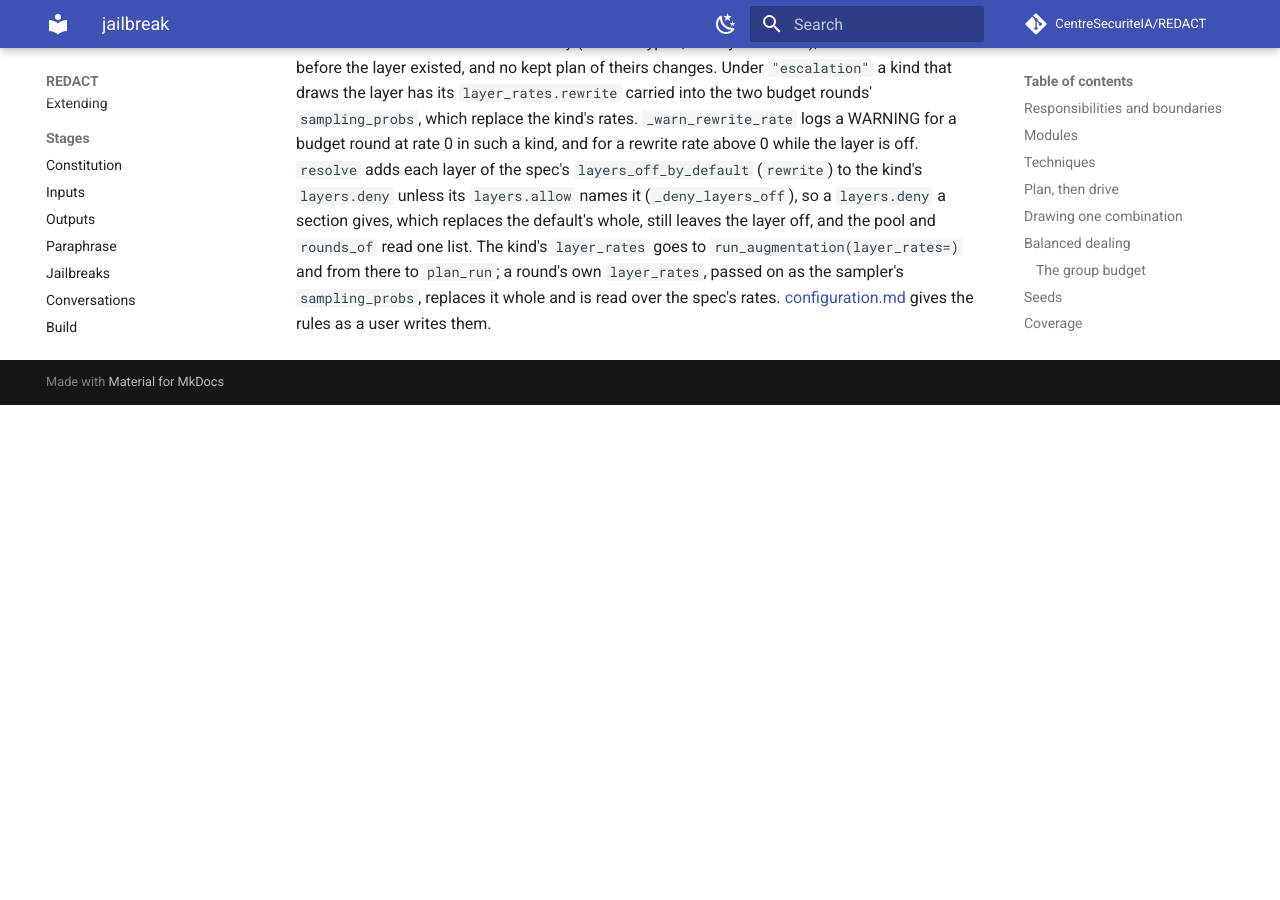
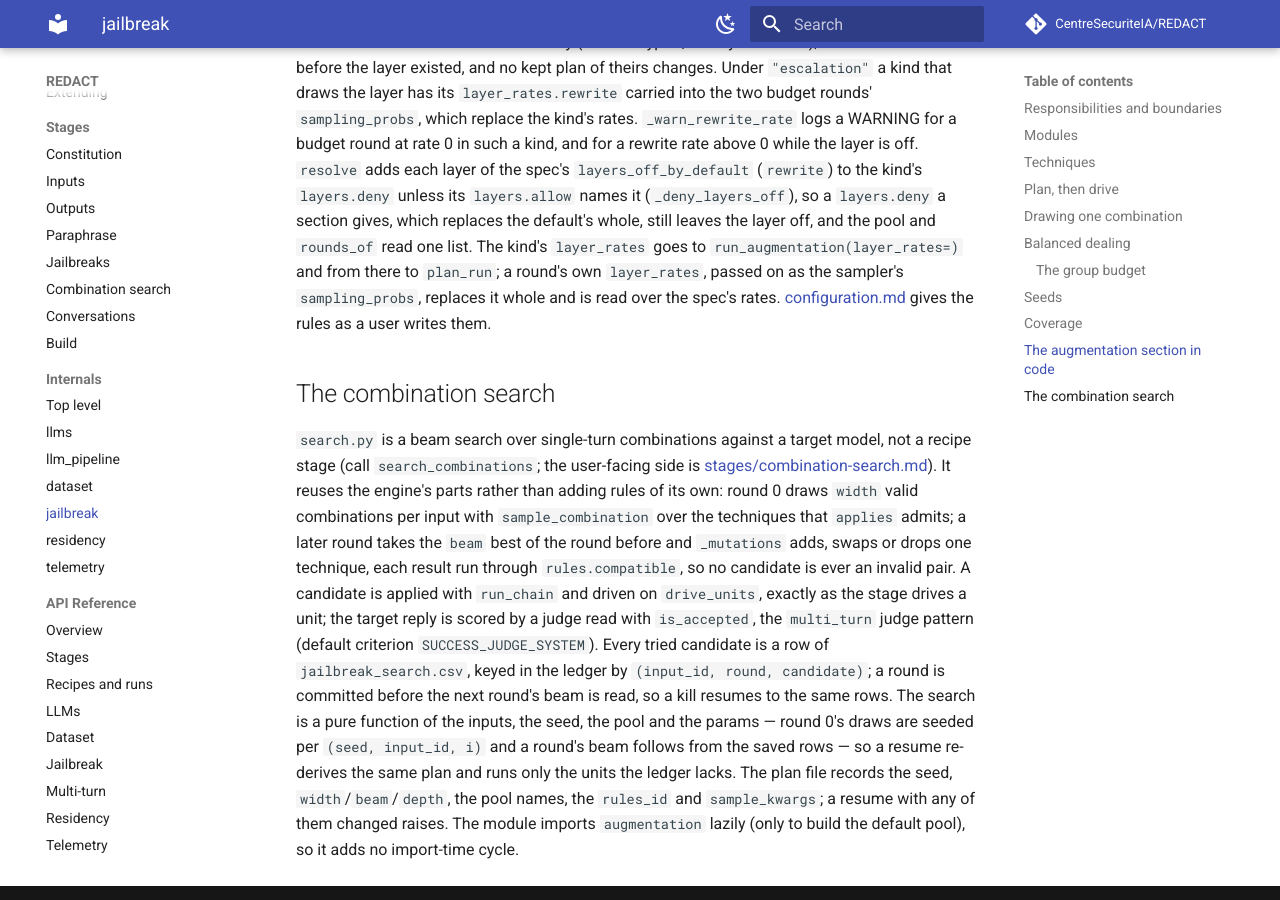
Before and after one commit to CentreSecuriteIA/REDACT, an MkDocs documentation site: the page built from docs/internals/jailbreak.md, in a window 1280 px wide and 900 px high, scrolled down 14051 px. Built offline with MkDocs 1.6.1 and Material for MkDocs 9.7.7, drawn with Linux system fonts in a browser that asks for light colours; comment, search, counter and statistics services are not loaded; before the commit the page ends 14456 px from its top, so only the background shows below that.

Commit message:
Document the combination search
docs/stages/combination-search.md explains search_combinations (purpose, the
round-by-round search, parameters, the jailbreak_search.csv columns, resume,
and the smoke script), with the mkdocs nav entry. docs/internals/jailbreak.md
gains a section on how the module reuses the sampler, rules, run_chain,
drive_units and the resume model. CLAUDE.md gains the architecture tree line,
the tests and scripts lines, and a paragraph in the jailbreak section.
mkdocs build --strict stays green.

Co-Authored-By: Claude Opus 5.5 <noreply@anthropic.com>

````diff
--- a/docs/internals/jailbreak.md
+++ b/docs/internals/jailbreak.md
@@ -634,3 +634,27 @@ the pool and `rounds_of` read one list. The kind's
 `sampling_probs`, replaces it whole and is read over the spec's rates.
 [configuration.md](../configuration.md#the-augmentation-section) gives the
 rules as a user writes them.
+
+## The combination search
+
+`search.py` is a beam search over single-turn combinations against a target
+model, not a recipe stage (call `search_combinations`; the user-facing side is
+[stages/combination-search.md](../stages/combination-search.md)). It reuses the
+engine's parts rather than adding rules of its own: round 0 draws `width` valid
+combinations per input with `sample_combination` over the techniques that
+`applies` admits; a later round takes the `beam` best of the round before and
+`_mutations` adds, swaps or drops one technique, each result run through
+`rules.compatible`, so no candidate is ever an invalid pair. A candidate is
+applied with `run_chain` and driven on `drive_units`, exactly as the stage
+drives a unit; the target reply is scored by a judge read with `is_accepted`,
+the `multi_turn` judge pattern (default criterion `SUCCESS_JUDGE_SYSTEM`). Every
+tried candidate is a row of `jailbreak_search.csv`, keyed in the ledger by
+`(input_id, round, candidate)`; a round is committed before the next round's
+beam is read, so a kill resumes to the same rows. The search is a pure function
+of the inputs, the seed, the pool and the params — round 0's draws are seeded
+per `(seed, input_id, i)` and a round's beam follows from the saved rows — so a
+resume re-derives the same plan and runs only the units the ledger lacks. The
+plan file records the seed, `width`/`beam`/`depth`, the pool names, the
+`rules_id` and `sample_kwargs`; a resume with any of them changed raises. The
+module imports `augmentation` lazily (only to build the default pool), so it
+adds no import-time cycle.
--- /dev/null
+++ b/docs/stages/combination-search.md
@@ -0,0 +1,135 @@
+# Combination search
+
+!!! warning "Not a recipe stage"
+    `redact.jailbreak.search_combinations` is called from Python, like the
+    `multi_turn` functions. It is not part of a recipe run and does not run in
+    the pipeline. It reuses the recipe stages' persistence (`Manifest`,
+    `Ledger`, `resume_state`, `CommitBuffer`), so it resumes like them.
+
+Front and core `search_combinations` (`jailbreak/search.py`), exported from
+`redact` and `redact.jailbreak`.
+
+## Purpose
+
+Given harmful inputs, a safety-trained **target** model and a **judge**, search
+per input for a *combination of techniques* whose jailbreak text the judge says
+the target complied with. It is the reference library's "search over technique
+combinations", built on the project's own sampler, rules and persistence: every
+candidate is a combination the library's rules allow, applied the way the
+jailbreak stage applies one, and scored by a judge the way `multiturn_attacks`
+scores an attack.
+
+```python
+import pandas as pd
+from redact import search_combinations
+from redact.jailbreak import technique_pool
+from redact.jailbreak.augmentation import defaults, resolve
+
+inputs = pd.DataFrame({"prompt": [...], "category": "...", "entry_type": "harmful"})
+pool = technique_pool(resolve(defaults(), "adversarial"))   # or any pool you build
+
+result = search_combinations(
+    inputs,
+    target_model="a-safety-trained-model",   # required, no default
+    judge_model="venice-uncensored-fp8",     # required; not the target
+    pool=pool, data_dir="./runs/search",
+    width=4, beam=2, depth=2,
+)
+best = result["best"]        # {input_id: BestCombo}
+rows = result["rows"]        # every candidate tried, the search tree
+```
+
+## How the search runs
+
+A **round** scores a set of candidate combinations per input.
+
+- **Round 0** draws `width` valid combinations per input with the library's own
+  sampler (`sample_combination`), from the techniques that *apply* to that
+  input (`technique.applies`). Every draw is compatible under the spec's rules
+  by construction. The default round-0 draw is `{"exact_techniques": 1}` — one
+  technique each — so the search starts simple and grows by mutation; pass
+  `sample_kwargs` to draw budget combinations instead.
+- **Each later round** keeps the `beam` best candidates of the round before (the
+  frontier) and **mutates** each: **add** one compatible technique, **swap** one
+  for another of its family, or **drop** one. Every mutation is checked with
+  `rules.compatible`, so no round ever holds a pair the rules forbid. A
+  combination already tried for an input is not tried again.
+- **Scoring** a candidate: apply it with `run_chain` (model-calling techniques
+  included, driven on `drive_units` like every stage), send the result to the
+  target, and ask the judge. The judge's reply is read with `is_accepted`
+  (`Yes`/`No`), as the conversation judge is.
+- **Early stop**: an input stops expanding at the first round a candidate
+  succeeds (`stop_on_success`, the default).
+
+The frontier is deterministic: candidates are ranked by score (a success is 1.0,
+else 0.0), then by fewest techniques, then by the combination id, so the beam
+prefers the simpler combination on a tie.
+
+## Parameters
+
+| Name | Default | What it is |
+|---|---|---|
+| `inputs` | — | a frame with a `prompt` (or `sample`/`text`) column; `sample_id`, `category`, `entry_type` are used when present |
+| `target_model` | — (required) | the safety-trained model under attack |
+| `judge_model` | — (required) | the scoring model; not the target |
+| `pool` | packaged adversarial pool | the techniques to draw from (`technique_pool`); requires-benign techniques (fsh/dap) are dropped unless `benign_data` is given |
+| `judge_system` | `SUCCESS_JUDGE_SYSTEM` | the judge's criterion (its system prompt) |
+| `gen_model` | `uncensored_gen` default | applies model-calling techniques |
+| `translation_model` / `check_model` | `None` / `gen_model` | the translation model, and the technique-output check model |
+| `width` / `beam` / `depth` | 4 / 2 / 2 | round-0 candidates per input; frontier kept per input; mutation rounds after round 0 (`depth + 1` rounds in all) |
+| `seed` | 42 | seeds the sampling, so a resume is identical |
+| `sample_kwargs` | `{"exact_techniques": 1}` | round-0 sampler settings |
+| `stop_on_success` | `True` | stop expanding an input once it succeeds |
+| `resume` | `True` | reuse the saved rows and run only the unfinished candidates |
+| `batch_size` | 64 | candidate units per model call |
+| `data_dir` / `out_path` | — | the output is `Datasets/jailbreak_search.csv` under `data_dir`, or at `out_path` |
+
+## Output
+
+`jailbreak_search.csv` holds one row per tried candidate — the rows **are** the
+tree. Every row has `sample_id` (the content id of
+`search:{input_id}:{round}:{candidate}`, unique per unit and stable across a
+resume) and `input_id`, plus `round`, `candidate` (the combination, techniques
+joined by `+`, or `identity`), `parent` (the candidate it was mutated from, `""`
+in round 0), `num_techniques`, `complexity`, `applied` (whether the combination
+applied without a discard), `is_noop`, `jailbreak` (the applied text),
+`technique_info`, `target_model`, `judge_model`, `target_response`, `success`,
+`score`, `judge_reasoning`, `rules` (the `rules_id` of the pool),
+`combination_spec_version`, and the input's `category`, `entry_type` and
+`prompt`.
+
+`search_combinations` returns `{"best": {input_id: BestCombo}, "rows": frame}`.
+`BestCombo` is the best combination per input: `combination` (technique names in
+applied order; empty when nothing beat the bare prompt), `score`, `success` and
+the `round` it was found in. `search_tree(rows, input_id)` gives the input's
+nodes round by round; `best_combinations(rows)` gives the per-input best from a
+saved frame.
+
+## Resume
+
+The search is deterministic given the inputs, the seed, the pool and the
+params: round 0's draws are seeded per `(seed, input_id, i)`, the mutations
+follow from the rows already saved, and a round's beam is a pure function of the
+rows of the round before. So a resume re-derives exactly the plan the first run
+would have made and runs only the candidates the ledger has not acked. A run
+killed mid-search resumes to the same rows with no duplicates. The ledger keys a
+unit `(input_id, round, candidate)`; each round is committed before the next
+round's beam is read. The plan file beside the output records the seed, `width`,
+`beam`, `depth`, the pool names, the rules id and `sample_kwargs`; a resume with
+any of them changed raises rather than mix two trees in one file (run with
+`resume=False` to search again).
+
+A prompt too long for the target or the judge on the async lane (an
+OpenAI-compatible or vLLM binding) is recorded as a failed row for that
+candidate, so one oversized prompt never stops the search; on an Anthropic or
+introspection binding, as elsewhere, it stops the stage.
+
+## Smoke run
+
+`scripts/search_smoke.py` runs a small search against a local target with a
+local judge and generation model, and prints counts only (never text):
+
+```bash
+python scripts/search_smoke.py --root /workspace/searchsmoke \
+    --target llama-3.2-3b-debug --judge venice-uncensored-fp8
+```
--- a/mkdocs.yml
+++ b/mkdocs.yml
@@ -90,6 +90,7 @@ nav:
       - Outputs: stages/outputs.md
       - Paraphrase: stages/paraphrase.md
       - Jailbreaks: stages/jailbreaks.md
+      - Combination search: stages/combination-search.md
       - Conversations: stages/conversations.md
       - Build: stages/build.md
   - Internals:
````
Also changed, not shown: CLAUDE.md (+6 -3 lines).
